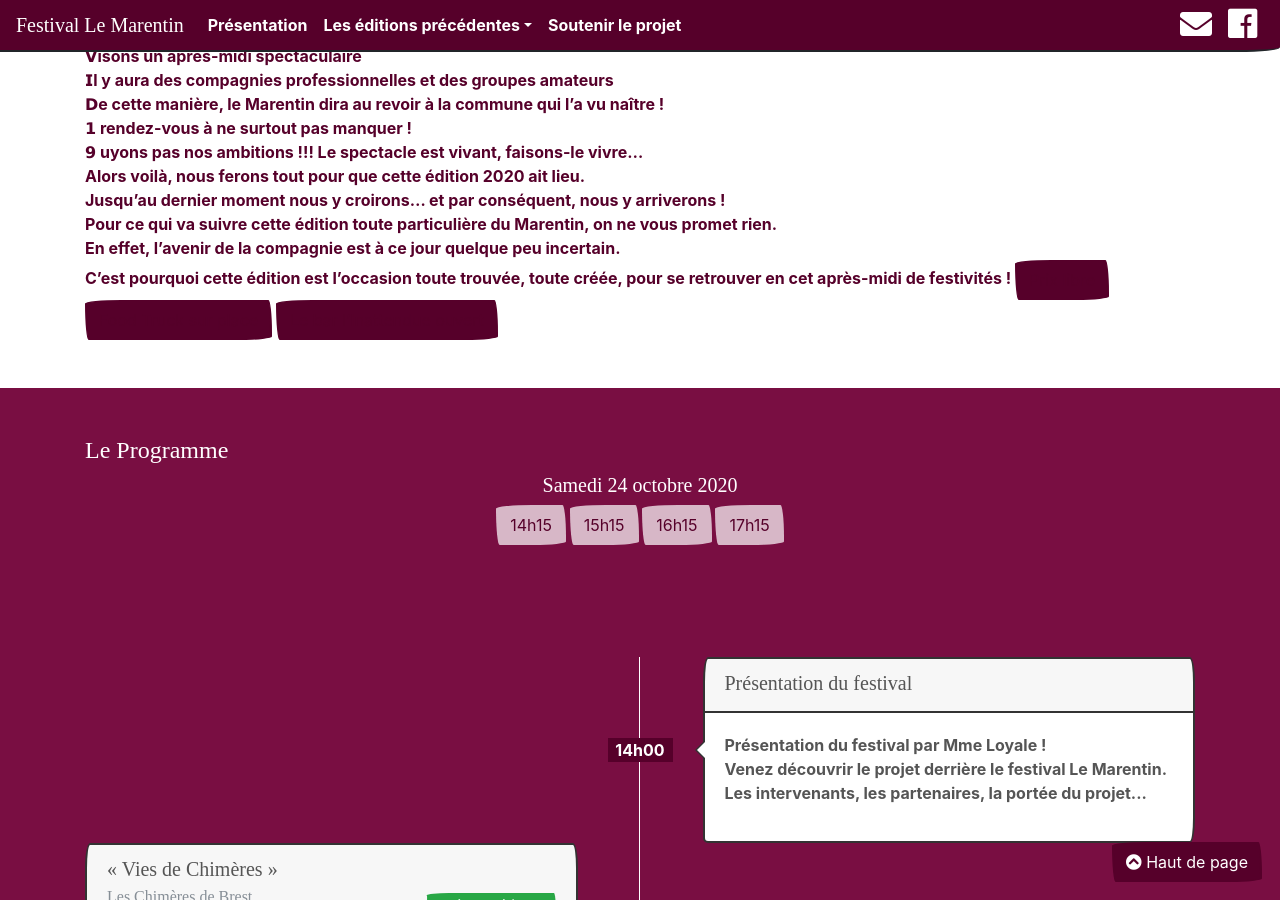
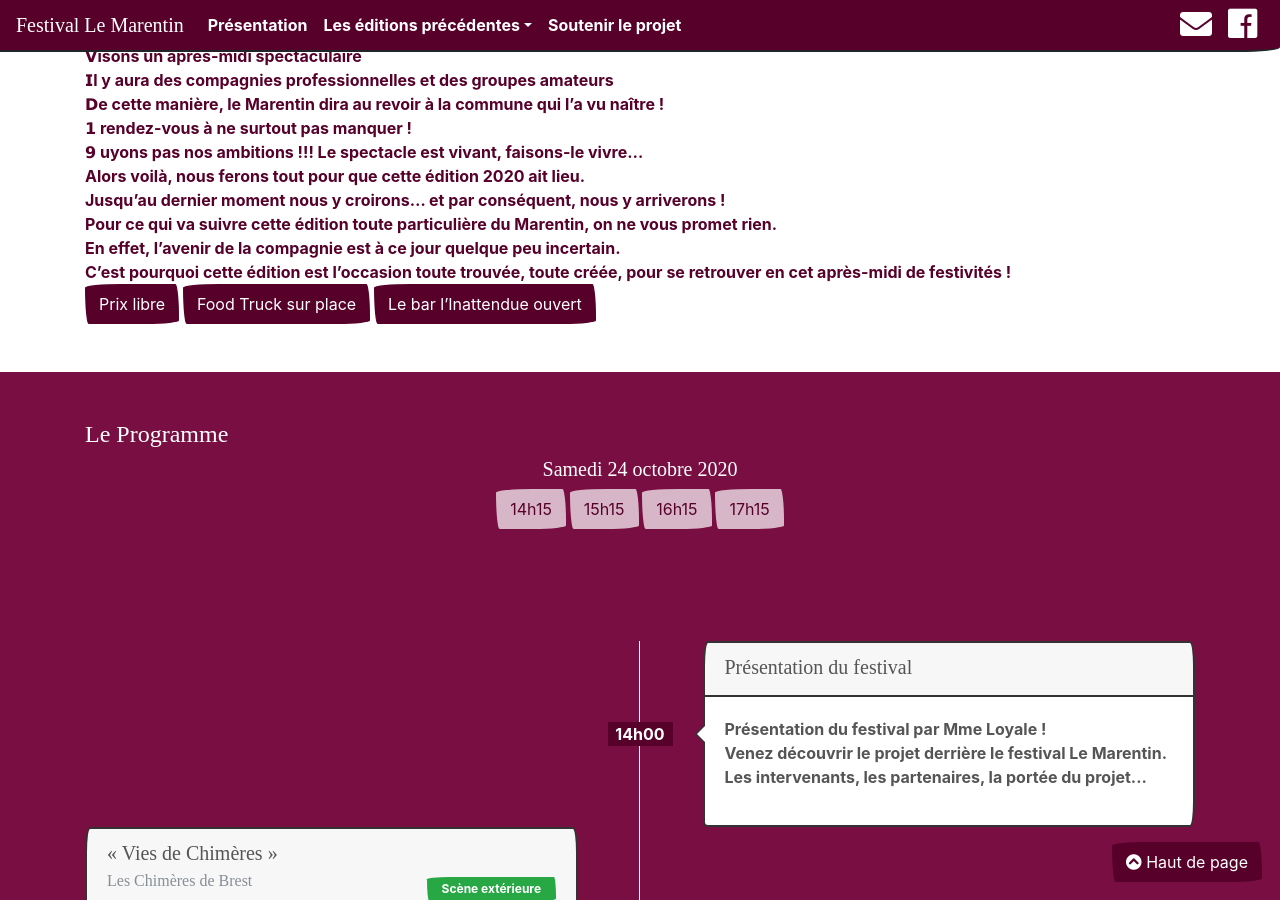
Before and after one commit to tibodut/marentin, a Jekyll site: the page built from edition-2020.html, in a window 1280 px wide and 900 px high, scrolled down 753 px. Built offline with Jekyll 4.4.1, drawn with Linux system fonts in a browser that asks for light colours; nearby versions of some CDN libraries; some web fonts are replaced.

Commit message:
texte blanc infos

```diff
--- a/edition-2020.html
+++ b/edition-2020.html
@@ -60,12 +60,13 @@ Alors voilà, nous ferons tout pour que cette édition 2020 ait lieu. <br />
 Jusqu’au dernier moment nous y croirons… et par conséquent, nous y arriverons ! <br />
 Pour ce qui va suivre cette édition toute particulière du Marentin, on ne vous promet rien. <br />
 En effet, l’avenir de la compagnie est à ce jour quelque peu incertain. <br />
-C’est pourquoi cette édition est l’occasion toute trouvée, toute créée, pour se retrouver en cet après-midi de festivités !
+C’est pourquoi cette édition est l’occasion toute trouvée, toute créée, pour se retrouver en cet après-midi de festivités ! <br />
 
+	<div class="text-white">
 <a class="btn btn-primary" role="button"> Prix libre </a>
 <a class="btn btn-primary" role="button"> Food Truck sur place </a>
 <a class="btn btn-primary" role="button"> Le bar l’Inattendue ouvert </a>
-</div>
+</div> </div>
       </div>
 
 
```
